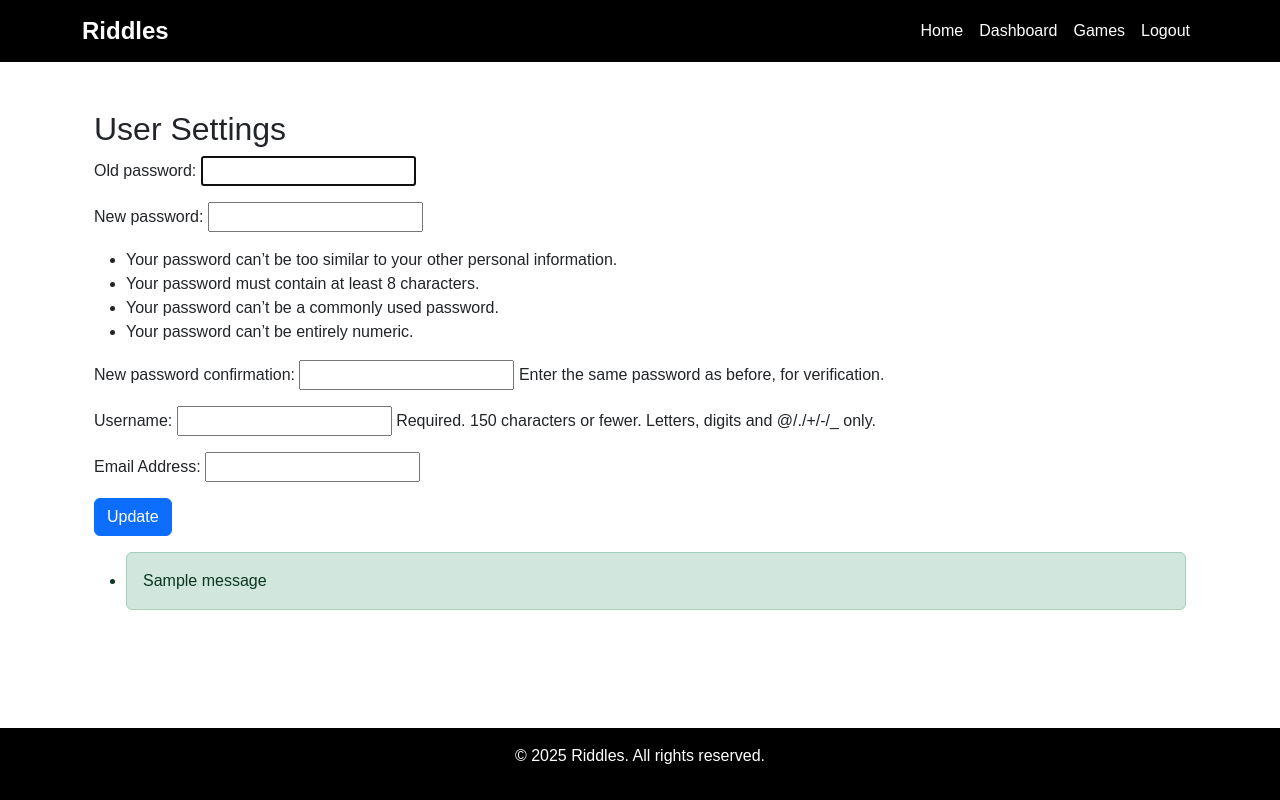
After one commit to aiswaryapraveen/riddle, a Django app: page /user/settings/ in a window 1280 px wide. The commit adds this page. Run offline with Django 5.2, Linux system fonts and the light colour scheme; a user stored in the database is signed in; one stand-in notice (Sample message) is shown.

Commit message:
settings

```diff
--- /dev/null
+++ b/games/forms.py
@@ -0,0 +1,18 @@
+from django import forms
+from django.contrib.auth.models import User
+from django.contrib.auth.forms import PasswordChangeForm
+
+class UserUpdateForm(forms.ModelForm):
+    email = forms.EmailField(required=True, label="Email Address")
+
+    class Meta:
+        model = User
+        fields = ['username', 'email']
+
+class CombinedUserForm(UserUpdateForm, PasswordChangeForm):
+    """
+    Combines user details update and password change in a single form.
+    """
+    def __init__(self, user, *args, **kwargs):
+        UserUpdateForm.__init__(self, *args, instance=user, **kwargs)
+        PasswordChangeForm.__init__(self, user, *args, **kwargs)
--- /dev/null
+++ b/games/templates/games/user_settings.html
@@ -0,0 +1,19 @@
+{% extends "games/base.html" %}
+
+{% block content %}
+<div class="container mt-4">
+    <h2>User Settings</h2>
+    <form method="post">
+        {% csrf_token %}
+        {{ form.as_p }}
+        <button type="submit" class="btn btn-primary">Update</button>
+    </form>
+    {% if messages %}
+        <ul class="mt-3">
+            {% for message in messages %}
+                <li class="alert alert-{{ message.tags }}">{{ message }}</li>
+            {% endfor %}
+        </ul>
+    {% endif %}
+</div>
+{% endblock %}
--- a/games/urls.py
+++ b/games/urls.py
@@ -8,6 +8,7 @@ urlpatterns = [
     path('login/', auth_views.LoginView.as_view(template_name='games/login.html'), name='login'),
     path('register/', views.register, name='register'),
     path('logout/', auth_views.LogoutView.as_view(), name='logout'),
+    path('user/settings/', views.user_settings, name='user_settings'),
     path('games/', views.play, name='play' ),
     path('',include('sudoku.urls')),
     path('',include('numbersliding.urls')),
--- a/games/views.py
+++ b/games/views.py
@@ -6,6 +6,10 @@ from django.contrib import messages
 from django.contrib.auth.decorators import login_required
 from django.views.decorators.csrf import csrf_protect
 from django.contrib.auth.models import User
+from .forms import UserUpdateForm
+from django.contrib.auth.forms import UserChangeForm, PasswordChangeForm
+from django.contrib.auth import update_session_auth_hash
+from .forms import CombinedUserForm
 
 # Registration view (for user signup)
 def register(request):
@@ -57,3 +61,23 @@ def home(request):
 
 def play(request):
     return render(request, 'games/dashgame.html')
+
+@login_required
+def user_settings(request):
+    if request.method == 'POST':
+        form = CombinedUserForm(request.user, request.POST)
+        if form.is_valid():
+            # Save user details
+            form.save()
+
+            # Update session hash to keep the user logged in after password change
+            update_session_auth_hash(request, form.user)
+
+            messages.success(request, "Your profile and password have been updated successfully.")
+            return redirect('user_settings')
+        else:
+            messages.error(request, "Please correct the errors below.")
+    else:
+        form = CombinedUserForm(request.user)
+
+    return render(request, 'games/user_settings.html', {'form': form})
```
Also changed, not shown: games/templates/games/home.html (+12 -2 lines), db.sqlite3.
